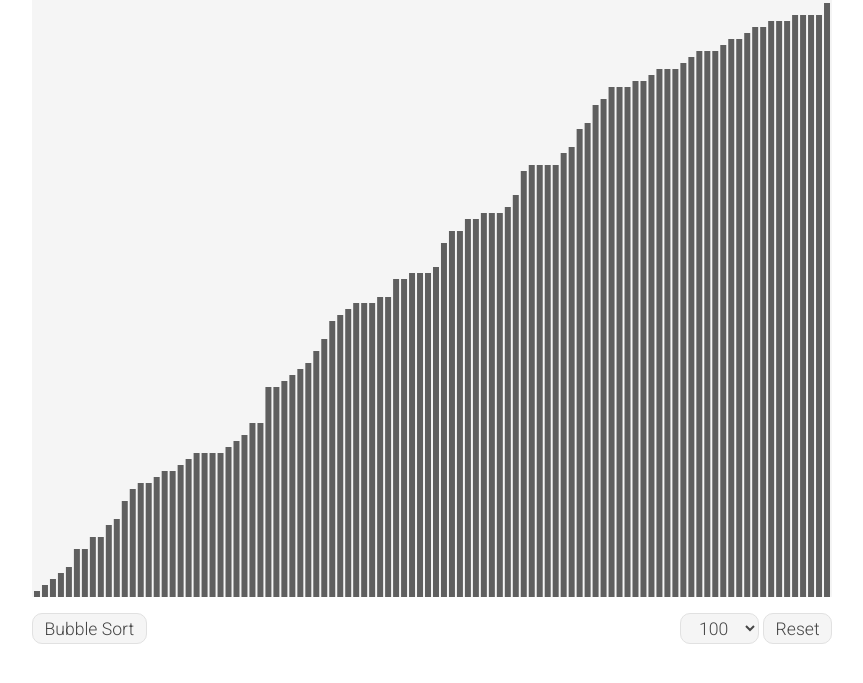
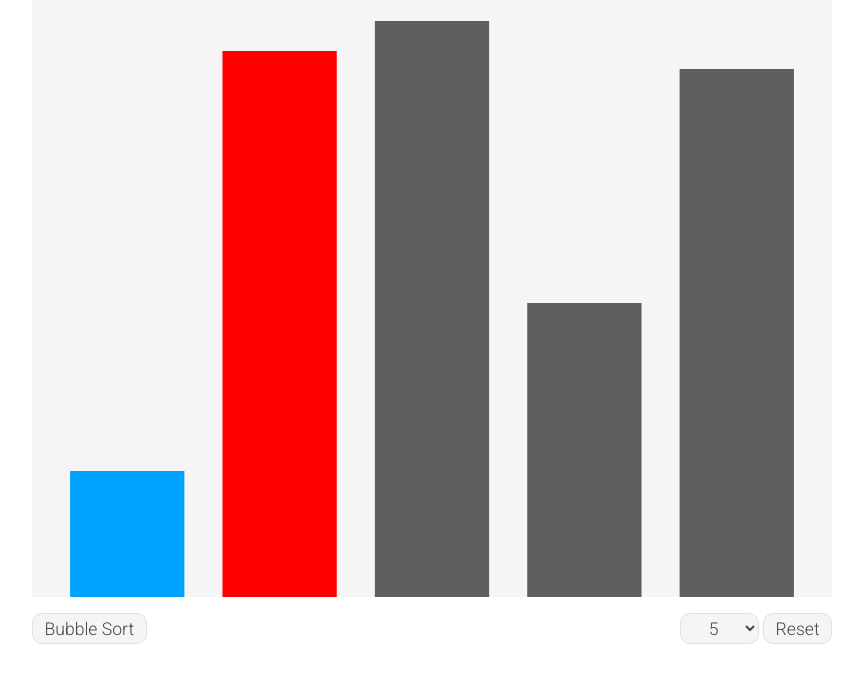
Before and after one commit to ethangumin/sort_visualizer, a website built with webpack: page index.html in a window 1280 px wide. Both pictures are taken after a click on the element "Sort Visualizer". Shown: the part 85-768 px from the top of the page, without its empty margins (208-1071 px from the left). Built offline with nearby package versions, Linux system fonts and the light colour scheme.

Commit message:
functional insertion sort

```diff
--- a/index.html
+++ b/index.html
@@ -74,10 +74,10 @@
         </div>
         <div class="footer_buttons">
           <select name="Input Size" class="footer__input-size">
-            <option value="5">5</option>
+            <option value="5" selected>5</option>
             <option value="10">10</option>
             <option value="50">50</option>
-            <option value="100" selected>100</option>
+            <option value="100">100</option>
             <option value="250">250</option>
             <option value="500">500</option>
           </select>
--- a/src/index.js
+++ b/src/index.js
@@ -1,9 +1,13 @@
 import GraphData from "./scripts/graph_data";
 import GraphDisplay from "./scripts/graph_display";
 import bubbleSort from "./scripts/sorting_algorithms/bubble_sort";
+import insertionSort from "./scripts/sorting_algorithms/insertion_sort";
 import delay from "./scripts/delay_map";
 // import mergeSort from "./scripts/sorting_algorithms/merge_sort"
-import {disableButton, removeDisableButton} from "./scripts/utility_functions";
+import {
+  disableButton,
+  removeDisableButton,
+} from "./scripts/utility_functions";
 
 window.addEventListener("DOMContentLoaded", () => {
   // buttons
@@ -66,9 +70,10 @@ window.addEventListener("DOMContentLoaded", () => {
   });
 
   // toggle quickSort
-  document.getElementsByClassName("header__title")[0].addEventListener("click", () => {
-    const sorted = graphDisplay.quickSort(data.data);
-    // const sorted = graphDisplay.mergeSort(data.data);
-    console.log(sorted);
-  })
+  document
+    .getElementsByClassName("header__title")[0]
+    .addEventListener("click", () => {
+      // const sorted = graphDisplay.quickSort(data.data);
+      insertionSort(data.data, delay[String(inputSelector.value)]);
+    });
 });
--- a/src/scripts/graph_display.js
+++ b/src/scripts/graph_display.js
@@ -39,46 +39,50 @@ class GraphDisplay {
       });
   }
 
-  async quickSort(arr, start = 0, end = arr.length - 1) {
-    if (start >= end) return;
+  // async quickSort(arr, start = 0, end = arr.length - 1) {
+  //   if (start >= end) return;
 
-    const idx = await this.quickSortHelperPartition(arr, start, end);
+  //   const idx = await this.quickSortHelperPartition(arr, start, end);
 
-    await Promise.all([
-      this.quickSort(arr, start, idx - 1),
-      this.quickSort(arr, idx + 1, end),
-    ]);
-  }
+  //   await Promise.all([
+  //     this.quickSort(arr, start, idx - 1),
+  //     this.quickSort(arr, idx + 1, end),
+  //   ]);
+  // }
 
-  async quickSortHelperPartition(arr, start, end) {
-    let pivotIdx = start;
-    let pivotVal = arr[end].size;
+  // async quickSortHelperPartition(arr, start, end) {
+  //   let pivotIdx = start;
+  //   let pivotVal = arr[end].size;
 
-    debugger;
+  //   debugger;
 
-    for (let i = start; i < end; i++) {
-      if (arr[i].size < pivotVal) {
-        [arr[i], arr[pivotIdx]] = [arr[pivotIdx], arr[i]];
-        pivotIdx++;
-      }
-    }
+  //   for (let i = start; i < end; i++) {
+  //     if (arr[i].size < pivotVal) {
+  //       [arr[i], arr[pivotIdx]] = [arr[pivotIdx], arr[i]];
+  //       pivotIdx++;
+  //     }
+  //   }
 
-    debugger;
+  //   debugger;
 
-    d3.select("svg").remove();
-    this.createChart();
+  //   d3.select("svg").remove();
+  //   this.createChart();
 
-    await this.sortDelay();
+  //   await this.sortDelay();
 
-    [arr[end], arr[pivotIdx]] = [arr[pivotIdx], arr[end]];
+  //   [arr[end], arr[pivotIdx]] = [arr[pivotIdx], arr[end]];
 
-    debugger;
+  //   debugger;
 
-    return pivotIdx;
-  }
+  //   return pivotIdx;
+  // }
 
   sortDelay() {
-    return new Promise((res) => setTimeout(res, 100));
+    return new Promise((resolve) => {
+      setTimeout(() => {
+        resolve();
+      }, 100);
+    });
   }
 }
 
--- /dev/null
+++ b/src/scripts/sorting_algorithms/insertion_sort.js
@@ -0,0 +1,59 @@
+import { removeDisableButton } from "../utility_functions";
+
+async function insertionSort(data, delay) {
+  debugger;
+
+  for (let i = 1; i < data.length; i++) {
+    const curr = d3.select("[data_id='" + i + "']");
+    const currHeight = curr.attr("height");
+    const currY = curr.attr("y");
+
+    await sortDelay(delay);
+
+    curr.classed("unsorted", false).classed("sorting", true);
+
+    let j = i - 1;
+
+    while (
+      j >= 0 &&
+      parseInt(currHeight) <
+        parseInt(d3.select("[data_id='" + j + "']").attr("height"))
+    ) {
+      await sortDelay(delay);
+
+      let jBar = d3.select("[data_id='" + j + "']");
+
+      d3.select("[data_id='" + (j + 1) + "']")
+        .attr("height", jBar.attr("height"))
+        .attr("y", jBar.attr("y"));
+
+      j--;
+    }
+
+    await sortDelay(delay);
+
+    d3.select("[data_id='" + (j + 1) + "']")
+      .attr("height", currHeight)
+      .attr("y", currY)
+      .classed("sorted", true)
+      .classed("sorting", false)
+      .classed("unsorted", false);
+  }
+
+    d3.selectAll("rect")
+      .classed("sorted", true)
+      .classed("unsorted", false)
+      .classed("sorting", false);
+
+  removeDisableButton(document.getElementsByClassName("footer__reset")[0]);
+}
+
+function sortDelay(delay) {
+  return new Promise((resolve) => {
+    setTimeout(() => {
+      resolve();
+    }, delay);
+  });
+}
+
+export { insertionSort as default };
```
Also changed, not shown: src/scripts/sorting_algorithms/merge_sort.js (deleted, +0 -28 lines), dist/main.js.
